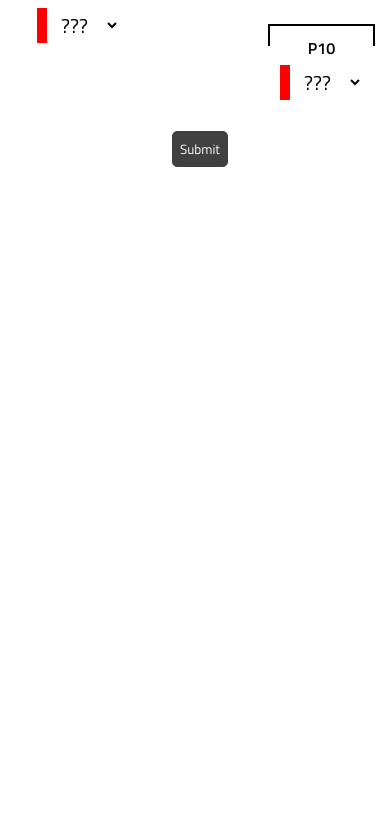
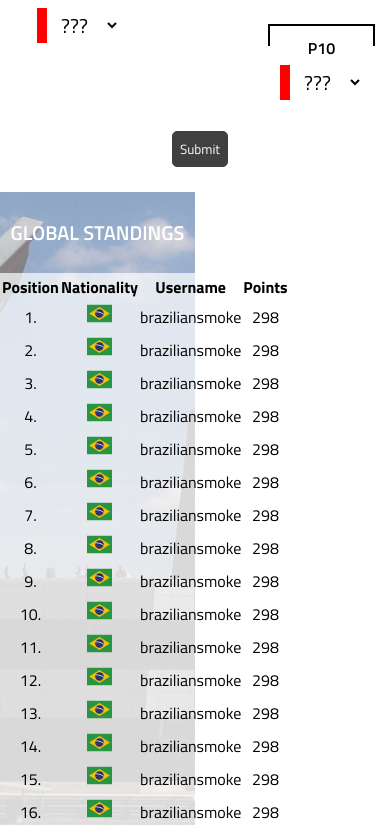
Before and after one commit to m0lts/GridLock, a React (Vite) app: page / in a window 390 px wide. Shown: the part 1175-2000 px from the top of the page. Before the commit the page ends 1367 px from the top, so only its background shows below. Built offline with nearby package versions, Linux system fonts and the light colour scheme; the HTML template or start-up script is replaced by a standard one.

Commit message:
built middle section - need to do media queries for both top and middle sections

```diff
--- a/src/assets/global.css
+++ b/src/assets/global.css
@@ -18,6 +18,7 @@
   --light-grey: #EBEBEB;
   --red: #FF5757;
   --green: #00BF36;
+  --trans-white:#ffffffb2;
   --titillium: "Titillium Web", sans-serif;
 }
 
@@ -241,9 +242,21 @@ header {
 /* HomePage Middle Section */
 .homeMiddleSection {
   width:100%;
+  height:fit-content;
   display: flex;
   justify-content: flex-start;
   align-items: flex-start;
+}
+@media screen and (max-width:767px) {
+  .homeMiddleSection {
+    flex-direction: column;
+  }
+  .makePredictionWindow {
+    width: 100%;
+  }
+  .standingsWindow {
+    width:100%;
+  }
 }
 .makePredictionWindow {
   width:50%;
@@ -324,3 +337,37 @@ header {
   width:auto;
   font-family: var(--titillium);
 }
+
+/* Standings window */
+.standingsWindow {
+  background-image: url('./interface/media/images/silverstone_podium.jpg');
+  background-position: center;
+  background-repeat: none;
+  background-size: cover;
+  width:50%;
+  height:100%;
+}
+.standingsWindowTitle {
+  color:var(--white);
+  text-transform: uppercase;
+  text-align: center;
+  margin:25px 0;
+}
+
+/* Global Standings table */
+.natTableFlag {
+  width:25px;
+  height:25px;
+}
+.globalStandingsTable.window {
+  background-color: var(--trans-white);
+  width:75%;
+  margin: 0 auto;
+  margin-bottom: 50px;
+}
+.tPos,
+.tFlag,
+.tUser,
+.tPoints {
+  text-align: center;
+}
--- a/src/components/forms.jsx
+++ b/src/components/forms.jsx
@@ -8,7 +8,7 @@ export function PredictionForm() {
             <div className="formOptionCont p1Cont">
                 <label for="p1">P1</label>
                 <div className="formSelectCont">
-                    <div className="teamColor"></div>
+                    <div className="teamColor" id="p1Color"></div>
                     <select name="p1-entry" id="p1" className="dropdownElement">
                         <option value="">???</option>
                         <option value="Albon">ALB</option>
--- a/src/components/standings.jsx
+++ b/src/components/standings.jsx
@@ -1 +1,155 @@
 // PASS PROPS DOWN FROM NEXTRACE.JS TO FILL CLASSNAMES FOR DIFFERENT TABLE STYLING
+import React from "react";
+import "../assets/global.css";
+import brazil_flag from "../assets/interface/media/flags/brazil_flag.svg";
+
+export default function GlobalStandings() {
+    return(
+        <table className="globalStandingsTable window">
+            <tr>
+                <th className="tHeader">Position</th>
+                <th className="tHeader">Nationality</th>
+                <th className="tHeader">Username</th>
+                <th className="tHeader">Points</th>
+            </tr>
+            <tr>
+                <td className="tPos">1.</td>
+                <td className="tFlag"><img src={brazil_flag} alt="Brazil" className="natTableFlag" /></td>
+                <td className="tUser">braziliansmoke</td>
+                <td className="tPoints">298</td>
+            </tr>
+            <tr>
+                <td className="tPos">2.</td>
+                <td className="tFlag"><img src={brazil_flag} alt="Brazil" className="natTableFlag" /></td>
+                <td className="tUser">braziliansmoke</td>
+                <td className="tPoints">298</td>
+            </tr>
+            <tr>
+                <td className="tPos">3.</td>
+                <td className="tFlag"><img src={brazil_flag} alt="Brazil" className="natTableFlag" /></td>
+                <td className="tUser">braziliansmoke</td>
+                <td className="tPoints">298</td>
+            </tr>
+            <tr>
+                <td className="tPos">4.</td>
+                <td className="tFlag"><img src={brazil_flag} alt="Brazil" className="natTableFlag" /></td>
+                <td className="tUser">braziliansmoke</td>
+                <td className="tPoints">298</td>
+            </tr>
+            <tr>
+                <td className="tPos">5.</td>
+                <td className="tFlag"><img src={brazil_flag} alt="Brazil" className="natTableFlag" /></td>
+                <td className="tUser">braziliansmoke</td>
+                <td className="tPoints">298</td>
+            </tr>
+            <tr>
+                <td className="tPos">6.</td>
+                <td className="tFlag"><img src={brazil_flag} alt="Brazil" className="natTableFlag" /></td>
+                <td className="tUser">braziliansmoke</td>
+                <td className="tPoints">298</td>
+            </tr>
+            <tr>
+                <td className="tPos">7.</td>
+                <td className="tFlag"><img src={brazil_flag} alt="Brazil" className="natTableFlag" /></td>
+                <td className="tUser">braziliansmoke</td>
+                <td className="tPoints">298</td>
+            </tr>
+            <tr>
+                <td className="tPos">8.</td>
+                <td className="tFlag"><img src={brazil_flag} alt="Brazil" className="natTableFlag" /></td>
+                <td className="tUser">braziliansmoke</td>
+                <td className="tPoints">298</td>
+            </tr>
+            <tr>
+                <td className="tPos">9.</td>
+                <td className="tFlag"><img src={brazil_flag} alt="Brazil" className="natTableFlag" /></td>
+                <td className="tUser">braziliansmoke</td>
+                <td className="tPoints">298</td>
+            </tr>
+            <tr>
+                <td className="tPos">10.</td>
+                <td className="tFlag"><img src={brazil_flag} alt="Brazil" className="natTableFlag" /></td>
+                <td className="tUser">braziliansmoke</td>
+                <td className="tPoints">298</td>
+            </tr>
+            <tr>
+                <td className="tPos">11.</td>
+                <td className="tFlag"><img src={brazil_flag} alt="Brazil" className="natTableFlag" /></td>
+                <td className="tUser">braziliansmoke</td>
+                <td className="tPoints">298</td>
+            </tr>
+            <tr>
+                <td className="tPos">12.</td>
+                <td className="tFlag"><img src={brazil_flag} alt="Brazil" className="natTableFlag" /></td>
+                <td className="tUser">braziliansmoke</td>
+                <td className="tPoints">298</td>
+            </tr>
+            <tr>
+                <td className="tPos">13.</td>
+                <td className="tFlag"><img src={brazil_flag} alt="Brazil" className="natTableFlag" /></td>
+                <td className="tUser">braziliansmoke</td>
+                <td className="tPoints">298</td>
+            </tr>
+            <tr>
+                <td className="tPos">14.</td>
+                <td className="tFlag"><img src={brazil_flag} alt="Brazil" className="natTableFlag" /></td>
+                <td className="tUser">braziliansmoke</td>
+                <td className="tPoints">298</td>
+            </tr>
+            <tr>
+                <td className="tPos">15.</td>
+                <td className="tFlag"><img src={brazil_flag} alt="Brazil" className="natTableFlag" /></td>
+                <td className="tUser">braziliansmoke</td>
+                <td className="tPoints">298</td>
+            </tr>
+            <tr>
+                <td className="tPos">16.</td>
+                <td className="tFlag"><img src={brazil_flag} alt="Brazil" className="natTableFlag" /></td>
+                <td className="tUser">braziliansmoke</td>
+                <td className="tPoints">298</td>
+            </tr>
+            <tr>
+                <td className="tPos">17.</td>
+                <td className="tFlag"><img src={brazil_flag} alt="Brazil" className="natTableFlag" /></td>
+                <td className="tUser">braziliansmoke</td>
+                <td className="tPoints">298</td>
+            </tr>
+            <tr>
+                <td className="tPos">18.</td>
+                <td className="tFlag"><img src={brazil_flag} alt="Brazil" className="natTableFlag" /></td>
+                <td className="tUser">braziliansmoke</td>
+                <td className="tPoints">298</td>
+            </tr>
+            <tr>
+                <td className="tPos">19.</td>
+                <td className="tFlag"><img src={brazil_flag} alt="Brazil" className="natTableFlag" /></td>
+                <td className="tUser">braziliansmoke</td>
+                <td className="tPoints">298</td>
+            </tr>
+            <tr>
+                <td className="tPos">20.</td>
+                <td className="tFlag"><img src={brazil_flag} alt="Brazil" className="natTableFlag" /></td>
+                <td className="tUser">braziliansmoke</td>
+                <td className="tPoints">298</td>
+            </tr>
+            <tr>
+                <td className="tPos">21.</td>
+                <td className="tFlag"><img src={brazil_flag} alt="Brazil" className="natTableFlag" /></td>
+                <td className="tUser">braziliansmoke</td>
+                <td className="tPoints">298</td>
+            </tr>
+            <tr>
+                <td className="tPos">22.</td>
+                <td className="tFlag"><img src={brazil_flag} alt="Brazil" className="natTableFlag" /></td>
+                <td className="tUser">braziliansmoke</td>
+                <td className="tPoints">298</td>
+            </tr>
+            <tr>
+                <td className="tPos">23.</td>
+                <td className="tFlag"><img src={brazil_flag} alt="Brazil" className="natTableFlag" /></td>
+                <td className="tUser">braziliansmoke</td>
+                <td className="tPoints">298</td>
+            </tr>
+        </table>
+    )
+}
--- a/src/pages/Home/standingsWindow.jsx
+++ b/src/pages/Home/standingsWindow.jsx
@@ -1,9 +1,12 @@
 import React from "react";
+import GlobalStandings from "../../components/standings";
 import "../../assets/global.css";
 
 export default function StandingsWindow() {
     return (
-        <>
-        </>
+        <div className="standingsWindow">
+            <h3 className="standingsWindowTitle">Global Standings</h3>
+            <GlobalStandings />
+        </div>
     )
 }
```
